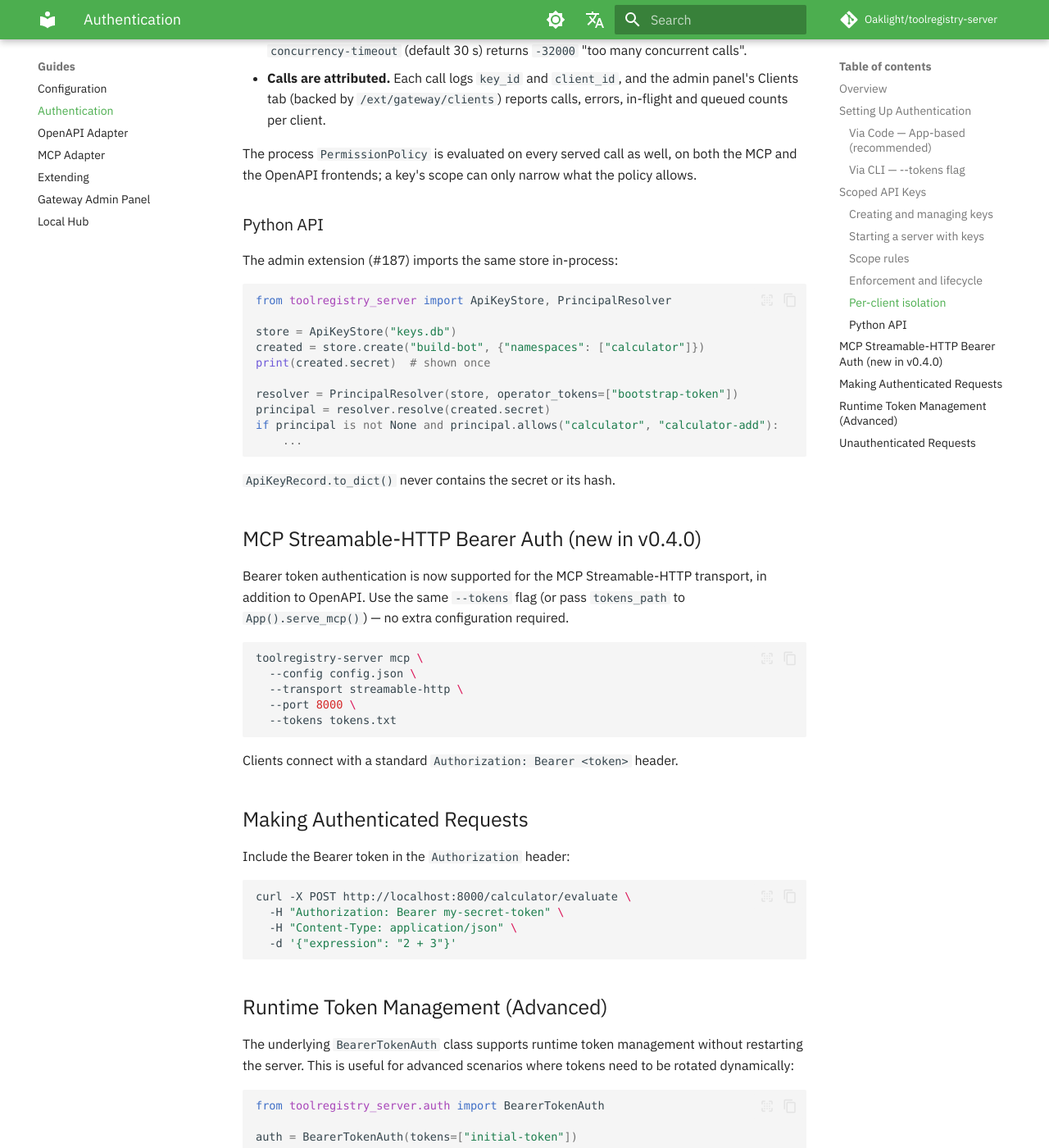
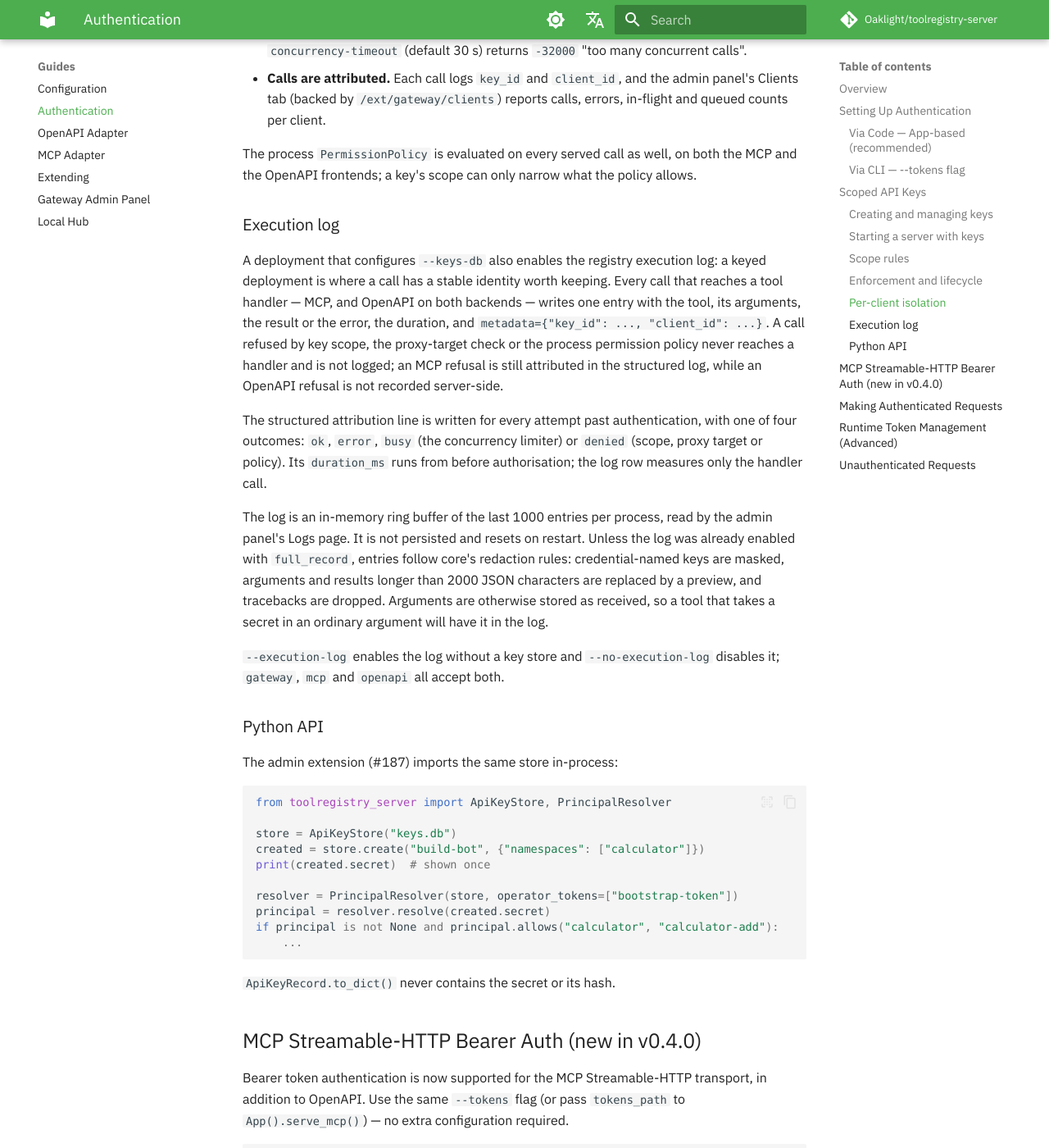
Before and after one commit to Oaklight/toolregistry-server, an MkDocs documentation site: the page built from docs/guides/authentication.md, in a window 1280 px wide and 1400 px high, scrolled down 4116 px. Shown: the whole window at 82% size. Built offline with MkDocs 1.6.1 and Material for MkDocs 9.7.7, drawn with Linux system fonts in a browser that asks for light colours; some web fonts are replaced; comment, search, counter and statistics services are not loaded.

Commit message:
docs(execution-log): record attributed calls, refusals and limits (#224)

```diff
--- a/docs/guides/authentication.md
+++ b/docs/guides/authentication.md
@@ -196,6 +196,34 @@ The process `PermissionPolicy` is evaluated on every served call as well, on
 both the MCP and the OpenAPI frontends; a key's scope can only narrow what the
 policy allows.
 
+### Execution log
+
+A deployment that configures `--keys-db` also enables the registry execution
+log: a keyed deployment is where a call has a stable identity worth keeping.
+Every call that reaches a tool handler — MCP, and OpenAPI on both backends —
+writes one entry with the tool, its arguments, the result or the error, the
+duration, and `metadata={"key_id": ..., "client_id": ...}`. A call refused by
+key scope, the proxy-target check or the process permission policy never
+reaches a handler and is not logged; an MCP refusal is still attributed in the
+structured log, while an OpenAPI refusal is not recorded server-side.
+
+The structured attribution line is written for every attempt past
+authentication, with one of four outcomes: `ok`, `error`, `busy` (the
+concurrency limiter) or `denied` (scope, proxy target or policy). Its
+`duration_ms` runs from before authorisation; the log row measures only the
+handler call.
+
+The log is an in-memory ring buffer of the last 1000 entries per process, read
+by the admin panel's Logs page. It is not persisted and resets on restart.
+Unless the log was already enabled with `full_record`, entries follow core's
+redaction rules: credential-named keys are masked, arguments and results
+longer than 2000 JSON characters are replaced by a preview, and tracebacks are
+dropped. Arguments are otherwise stored as received, so a tool that takes a
+secret in an ordinary argument will have it in the log.
+
+`--execution-log` enables the log without a key store and `--no-execution-log`
+disables it; `gateway`, `mcp` and `openapi` all accept both.
+
 ### Python API
 
 The admin extension (#187) imports the same store in-process:
```
Also changed, not shown: docs/changelog.md (+2 -0 lines), docs/reference/cli/index.md (+6 -0 lines).
